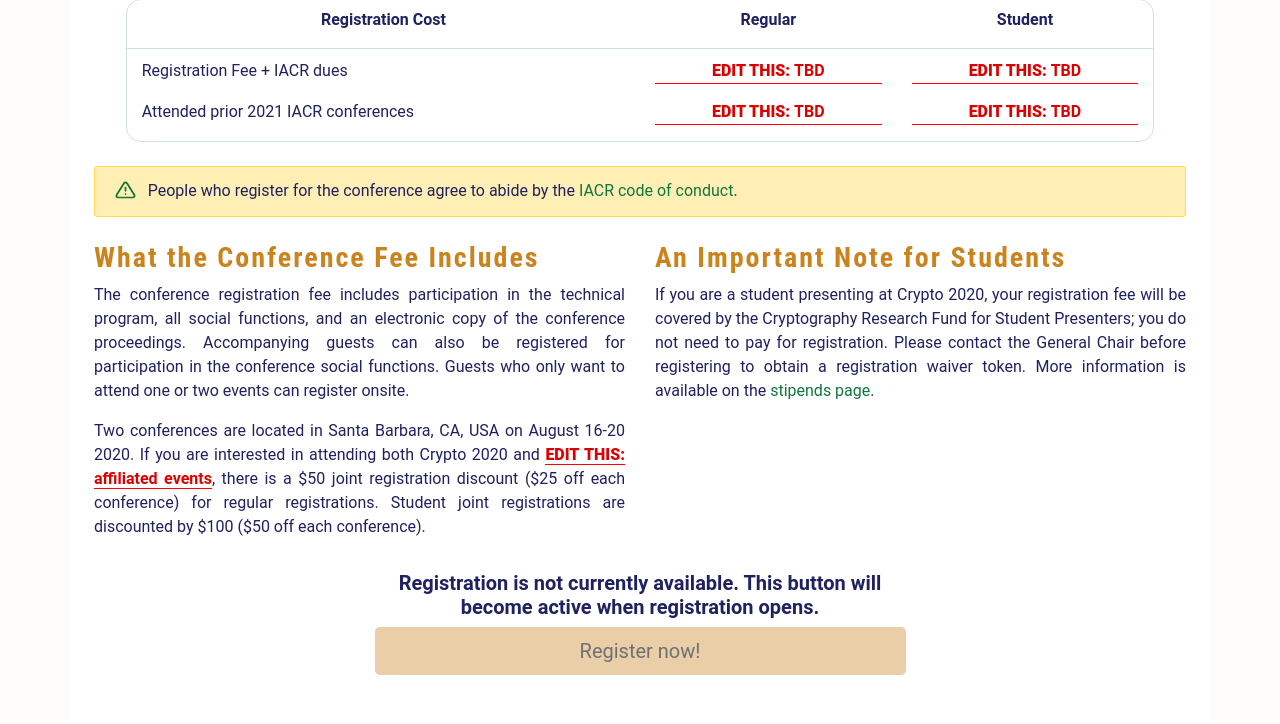
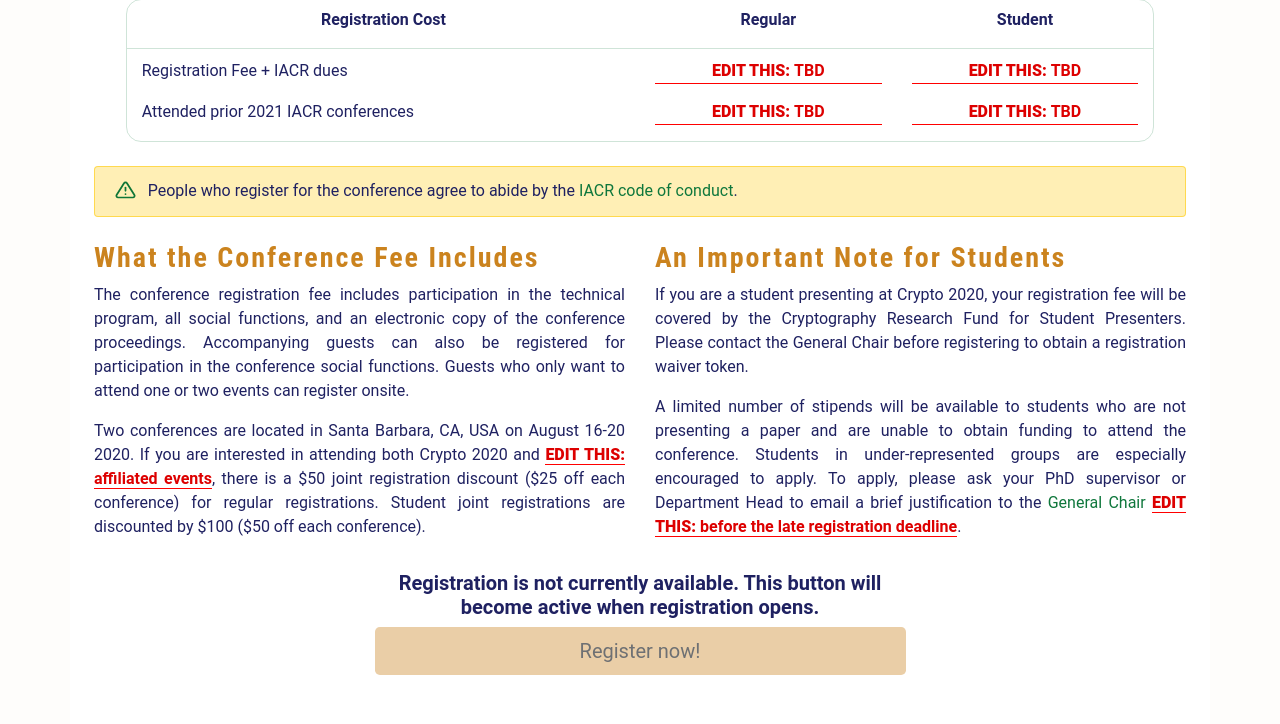
Before and after one commit to IACR/conference-template, a PHP site: page /registration.php in a window 1280 px wide. Shown: the part 466-1190 px from the top of the page. Run offline with PHP 8.4, Linux system fonts and the light colour scheme; some libraries are stand-ins or nearby versions.

Commit message:
Updated footer, important dates, nav, most of js (program is exception), registration, sponsors, stipends, travel, and visas

```diff
--- a/includes/footer.php
+++ b/includes/footer.php
@@ -4,8 +4,10 @@
     <a href="https://iacr.org/copyright.html">Copyright &copy;
       <?php echo date("Y");?></a>
     <span class="d-none d-md-inline">by the </span><span class="d-md-none">IACR</span>
-        <span class="d-none d-md-inline">International Association for Cryptologic Research</span></a>
-        <span class="d-none d-md-inline">&bull; </span><br class="d-md-none"> <a href="https://iacr.org/privacy.html">Privacy Policy</a></span>
+    <span class="d-none d-md-inline">International Association for
+    Cryptologic Research</span></a>
+    <span class="d-none d-md-inline">&bull; </span><br class="d-md-none">
+    <a href="https://iacr.org/privacy.html">Privacy Policy</a></span>
   </small>
 </footer>
 
--- a/includes/important_dates.php
+++ b/includes/important_dates.php
@@ -43,7 +43,7 @@
   </div>
   <div class="customCardRow row">
     <h6 class="dateTitle col-5 col-md-4">
-      <?php echo $META['cameraReady'];?>
+      <?php echo $META['finalNotification'];?>
     </h6>
     <p class="col-7 col-md-8">
       Final version due
@@ -58,6 +58,7 @@
     </p>
   </div>
   <div class="customCardFooter">
-    <img src="images/icons/exclamation.svg" class="icon" /> For further details, consult the <a href="papersubmission.php">paper submission page</a>.
+    <img src="images/icons/exclamation.svg" class="icon" /> For further details,
+    consult the <a href="papersubmission.php">paper submission page</a>.
   </div>
 </article>
--- a/includes/nav.php
+++ b/includes/nav.php
@@ -52,7 +52,7 @@
                 <a class="dropdown-item" href="<?php echo rootPath() . 'callforpapers.php' ?>">
                   Call for papers
                 </a>
-                <a class="dropdown-item" href="<?php echo rootPath() . 'papersubmission.php' ?>">
+                <!-- <a class="dropdown-item" href="<?php echo rootPath() . 'papersubmission.php' ?>">
                   Paper submission
                 </a>
                 <a class="dropdown-item" href="<?php echo rootPath() . 'invitedtalks.php' ?>">
@@ -69,7 +69,7 @@
                 </a>
                 <a class="dropdown-item" href="<?php echo rootPath() . 'rumpsession.php' ?>">
                   Rump session
-                </a>
+                </a> -->
               </div>
             </li>
             <li class="nav-item dropdown">
@@ -81,15 +81,12 @@
                 <a class="dropdown-item" href="<?php echo rootPath() . 'registration.php' ?>">
                   Registration
                 </a>
-                <a class="dropdown-item" href="<?php echo rootPath() . 'stipends.php' ?>">
-                  Student stipends
-                </a>
-                <a class="dropdown-item" href="<?php echo rootPath() . 'travel.php' ?>">
+                <!-- <a class="dropdown-item" href="<?php echo rootPath() . 'travel.php' ?>">
                   Venue & travel
                 </a>
                 <a class="dropdown-item" href="<?php echo rootPath() . 'visas.php' ?>">
                   Visas
-                </a>
+                </a> -->
                 <a class="dropdown-item" href="<?php echo rootPath() . 'conduct.php' ?>">
                   Code of conduct
                 </a>
--- a/js/accepted.js
+++ b/js/accepted.js
@@ -1,4 +1,5 @@
-// NOTE: this imports the list of accepted papers in a format that is exported from websubrev. See sample papers.json.
+// NOTE: this imports the list of accepted papers in a format that is exported
+// from websubrev. See sample papers.json.
 
 $(document).ready(function() {
   $.ajax({
@@ -13,7 +14,8 @@ $(document).ready(function() {
     },
     fail: function(jqxhr, textStatus, error) {
       document.getElementById('errorBox');
-      errorBox.innerHTML = '<p>The list of accepted papers is not currently available. Please check back again later.</p>';
+      errorBox.innerHTML = '<p>The list of accepted papers is not currently
+                            available. Please check back again later.</p>';
 
       if (textStatus === 'error') {
         console.log('papers.json not found, check file name and try again');
--- a/js/committee.js
+++ b/js/committee.js
@@ -14,7 +14,11 @@ $(document).ready(function() {
     error: function(jqxhr, textStatus, error) {
       console.dir(jqxhr);
       document.getElementById('errorBox');
-      errorBox.innerHTML = '<p class="editMe alert alert-danger" role="alert"><img src="images/icons/exclamation.svg" class="icon" /> You need to supply a json/comm.json file. You can <a href="https://iacr.org/cryptodb/pc/">use this tool</a> to construct it.</p>';
+      errorBox.innerHTML = '<p class="editMe alert alert-danger" role="alert">
+                            <img src="images/icons/exclamation.svg" class="icon" />
+                            You need to supply a json/comm.json file. You can
+                            <a href="https://iacr.org/cryptodb/pc/">use this
+                            tool</a> to construct it.</p>';
 
       if (textStatus === 'error') {
         console.log('comm.json not found, check file name and try again');
--- a/js/program.js
+++ b/js/program.js
@@ -59,7 +59,8 @@ $(document).ready(function() {
     dataType: 'json',
     success: function(data) {
       if (!data.hasOwnProperty('days')) {
-        renderedProgram.innerHTML = '<p>The conference program is not currently available. Please check back later.</p>';
+        renderedProgram.innerHTML = '<p>The conference program is not currently
+                                    available. Please check back later.</p>';
         return;
       }
 
@@ -84,7 +85,8 @@ $(document).ready(function() {
     },
     fail: function(jqxhr, textStatus, error) {
       document.getElementById('renderedProgram');
-      renderedProgram.innerHTML = '<p>The conference program is not currently available. Please check back later.</p>';
+      renderedProgram.innerHTML = '<p>The conference program is not currently
+                                  available. Please check back later.</p>';
 
       if (textStatus === 'error') {
         console.log('program.json not found, check file name and try again');
--- a/registration.php
+++ b/registration.php
@@ -118,10 +118,17 @@
           <p>
             If you are a student presenting at <?php echo $META['shortName'];?>,
             your registration fee will be covered by the Cryptography Research
-            Fund for Student Presenters; you do not need to pay for registration.
-            Please contact the General Chair before registering to obtain a
-            registration waiver token. More information is available on the
-            <a href="stipends.php">stipends page</a>.
+            Fund for Student Presenters. Please contact the General Chair
+            before registering to obtain a registration waiver token.
+          </p>
+          <p>
+            A limited number of stipends will be available to students who are
+            not presenting a paper and are unable to obtain funding to attend
+            the conference. Students in under-represented groups are especially
+            encouraged to apply. To apply, please ask your PhD supervisor or
+            Department Head to email a brief justification to the
+            <a href="contact.php">General Chair</a> <span class="editMe">before
+            the late registration deadline</span>.
           </p>
         </section>
       </div>
```
Also changed, not shown: sponsors.php (+9 -3 lines), stipends.php (deleted, +0 -42 lines), travel.php (+70 -25 lines), visas.php (+9 -8 lines). Lines whose indentation alone changed are shown as unchanged.
